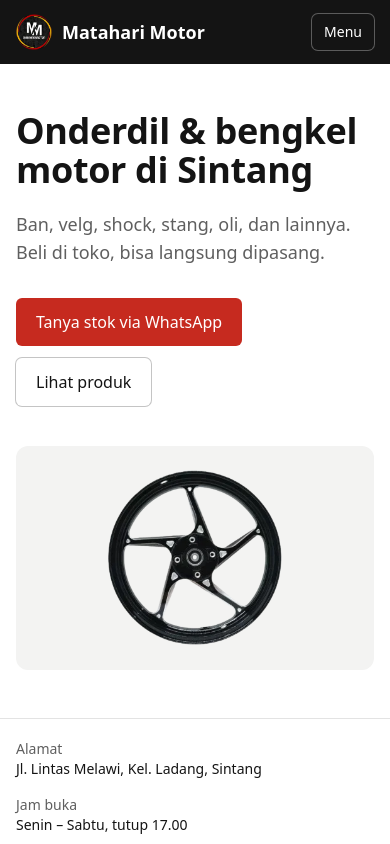
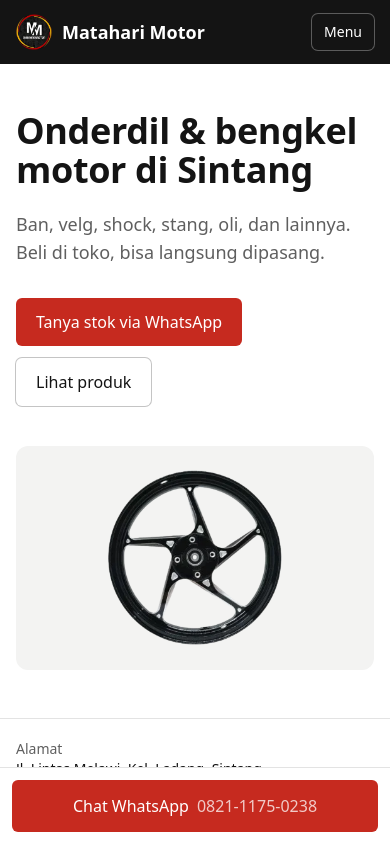
Before and after one commit to MarvelCollin/MatahariMotor, a React (Vite) app: page / in a window 390 px wide. Shown: the top 844 px of the page. Built offline with nearby package versions, Linux system fonts and the light colour scheme.

Commit message:
feat: add sticky whatsapp bar on mobile

```diff
--- a/src/App.tsx
+++ b/src/App.tsx
@@ -1,5 +1,6 @@
 import Footer from './components/Footer';
 import Navbar from './components/Navbar';
+import WaBar from './components/WaBar';
 import Hero from './sections/Hero';
 import Lokasi from './sections/Lokasi';
 import Produk from './sections/Produk';
@@ -16,6 +17,7 @@ function App() {
         <Lokasi />
       </main>
       <Footer />
+      <WaBar />
     </>
   );
 }
--- /dev/null
+++ b/src/components/WaBar.tsx
@@ -0,0 +1,18 @@
+import { shop } from '../data/shop';
+import { waLink } from '../lib/wa';
+
+const WaBar = () => (
+  <div className="fixed inset-x-0 bottom-0 z-40 border-t border-line bg-white p-3 md:hidden">
+    <a
+      href={waLink('Halo Matahari Motor, saya mau tanya.')}
+      target="_blank"
+      rel="noreferrer"
+      className="flex items-center justify-center gap-2 rounded-md bg-merah py-3.5 font-medium text-white active:bg-merah-dark"
+    >
+      Chat WhatsApp
+      <span className="text-white/75">{shop.phoneDisplay}</span>
+    </a>
+  </div>
+);
+
+export default WaBar;
```
